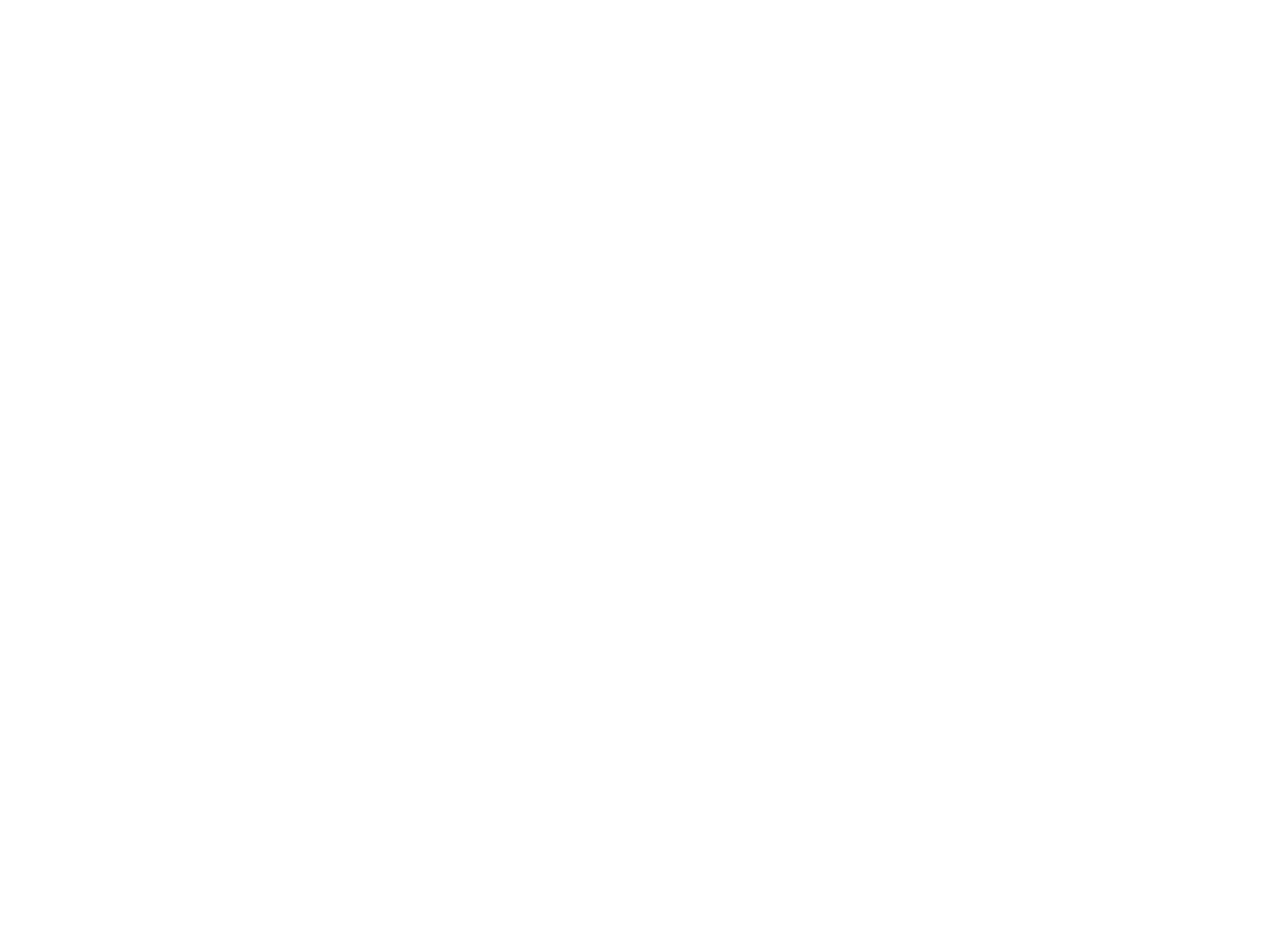
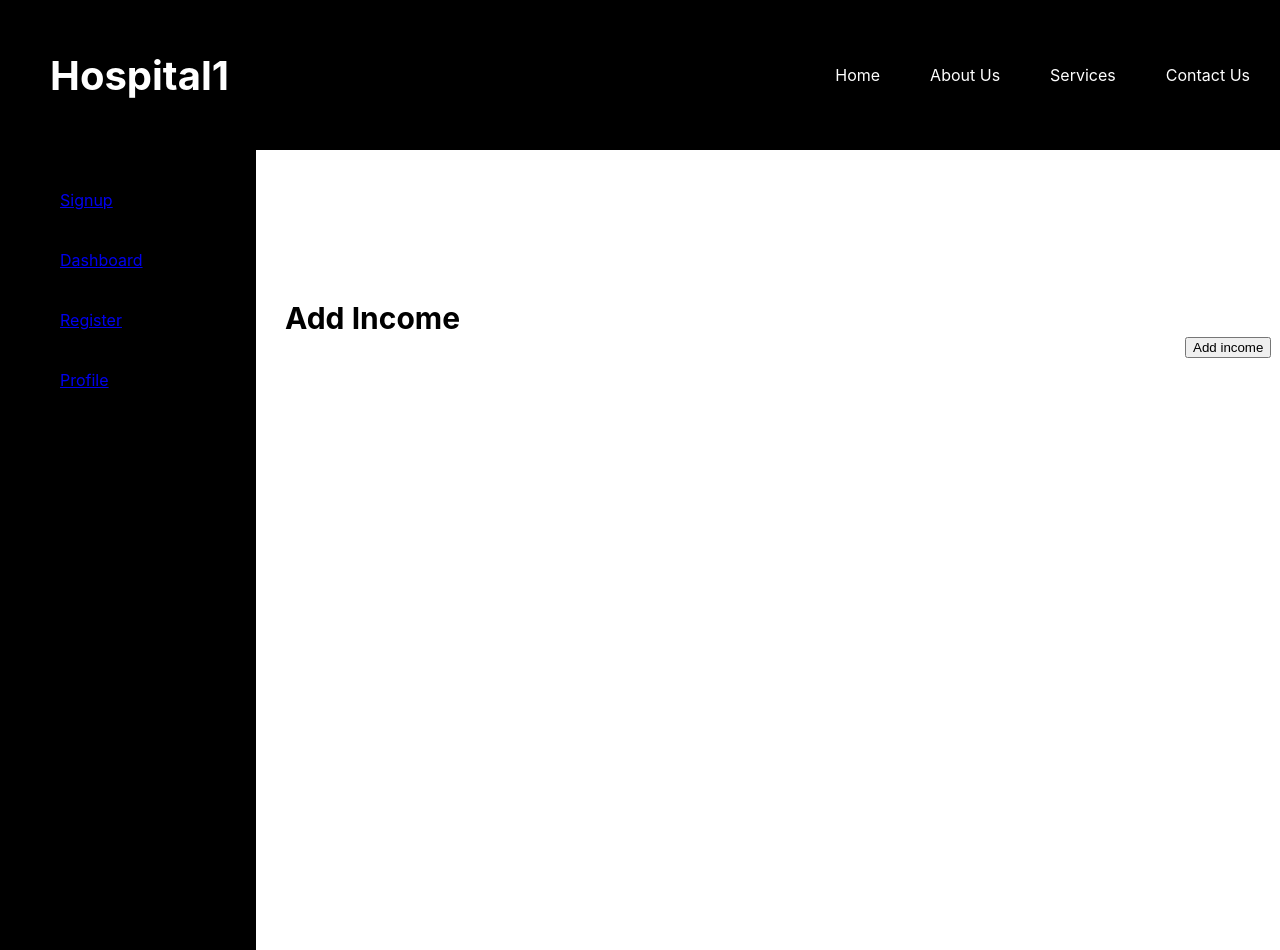
Before and after one commit to kelvinmw1/ReactFinancialManagement, a React (Create React App) app: page /Addincome in a window 1280 px wide. Before the commit this address had no page. Before the commit the page ends 800 px from the top, so only its background shows below. Built offline with nearby package versions, Linux system fonts and the light colour scheme.

Commit message:
adding data to firebase

```diff
--- a/src/App.css
+++ b/src/App.css
@@ -53,3 +53,13 @@
     margin-left: 250%;
 
   }
+  .pagename{
+    margin-top: -500px;
+    margin-left: 285px;
+    font-size: 30px;
+    font-weight: bolder;
+  }
+  .addbtn{
+    margin-left: 1185px;
+
+  }
--- a/src/App.js
+++ b/src/App.js
@@ -4,6 +4,8 @@
 import Registration from './Pages/Registration';
 import Signup from './Pages/Signup';
 import Profile from './Pages/Profile';
+import Income from './Pages/Income';
+import Addincome from './Pages/Addincome';
 
 import { BrowserRouter,Routes,Route } from "react-router-dom";
 
@@ -18,6 +20,8 @@
           <Route path="Dashboard" element={<Dashboard />} />
           <Route path="Registration" element={<Registration />} />
           <Route path="Profile" element={<Profile />} />
+          <Route path="Income" element={<Income />} />
+          <Route path="Addincome" element={<Addincome />} />
         </Routes>
       </BrowserRouter>
 
--- a/src/Components/Navbar.js
+++ b/src/Components/Navbar.js
@@ -27,11 +27,8 @@
 
         </div>
       </div>
+    </div>
 
-
-
-
-    </div>
   )
 }
 
--- /dev/null
+++ b/src/Pages/Addincome.js
@@ -0,0 +1,19 @@
+import React from 'react'
+import Navbar from '../Components/Navbar'
+import Button from 'react-bootstrap/Button';
+
+function Addincome() {
+  return (
+    <div>
+
+
+      <Navbar/>
+      <div className='pagename'>Add Income</div>
+      <Button className='addbtn' variant="primary">Add income</Button>
+
+
+    </div>
+  )
+}
+
+export default Addincome
--- a/src/Pages/Income.js
+++ b/src/Pages/Income.js
@@ -0,0 +1,9 @@
+import React from 'react'
+
+function Income() {
+  return (
+    <div>Income</div>
+  )
+}
+
+export default Income
```
